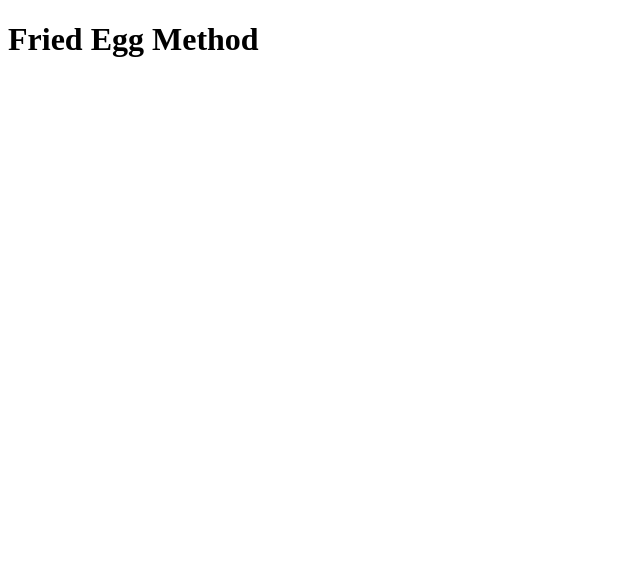
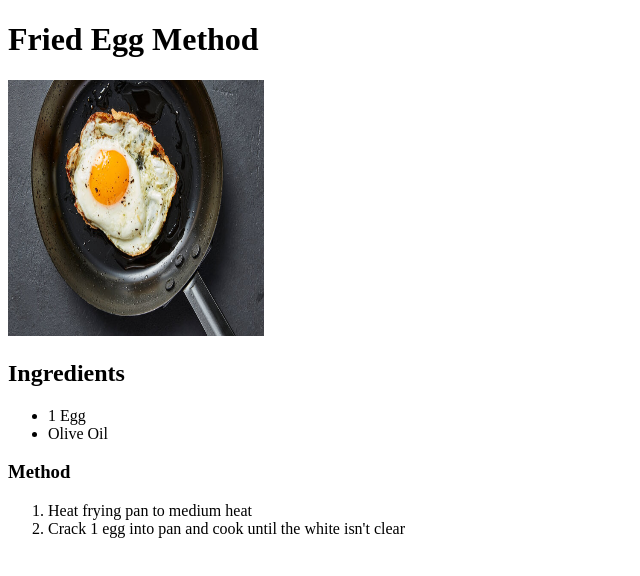
Before and after one commit to LiamMurray433/odin-recipes, a plain HTML site: page recipes/fried_egg.html in a window 1280 px wide. Shown: the whole page, without its empty margins (0-640 px from the left). Drawn offline with Linux system fonts and the light colour scheme.

Commit message:
commit modded files

```diff
--- a/recipes/fried_egg.html
+++ b/recipes/fried_egg.html
@@ -8,5 +8,17 @@
 </head>
 <body>
     <h1>Fried Egg Method</h1>
+    <img src="/egg.jpg" alt="Fried Egg" style="width: 256px; height: 256px;">
+    <h2>Ingredients</h2>
+    <ul>
+        <li>1 Egg</li>
+        <li>Olive Oil</li>
+    </ul>
+
+    <h3>Method</h3>
+    <ol>
+        <li>Heat frying pan to medium heat</li>
+        <li>Crack 1 egg into pan and cook until the white isn't clear</li>
+    </ol>
 </body>
 </html>
```
Also changed, not shown: recipes/tomato_sauce.html (+8 -0 lines), egg.jpg (added), pizza-sauce.jpg (added).
